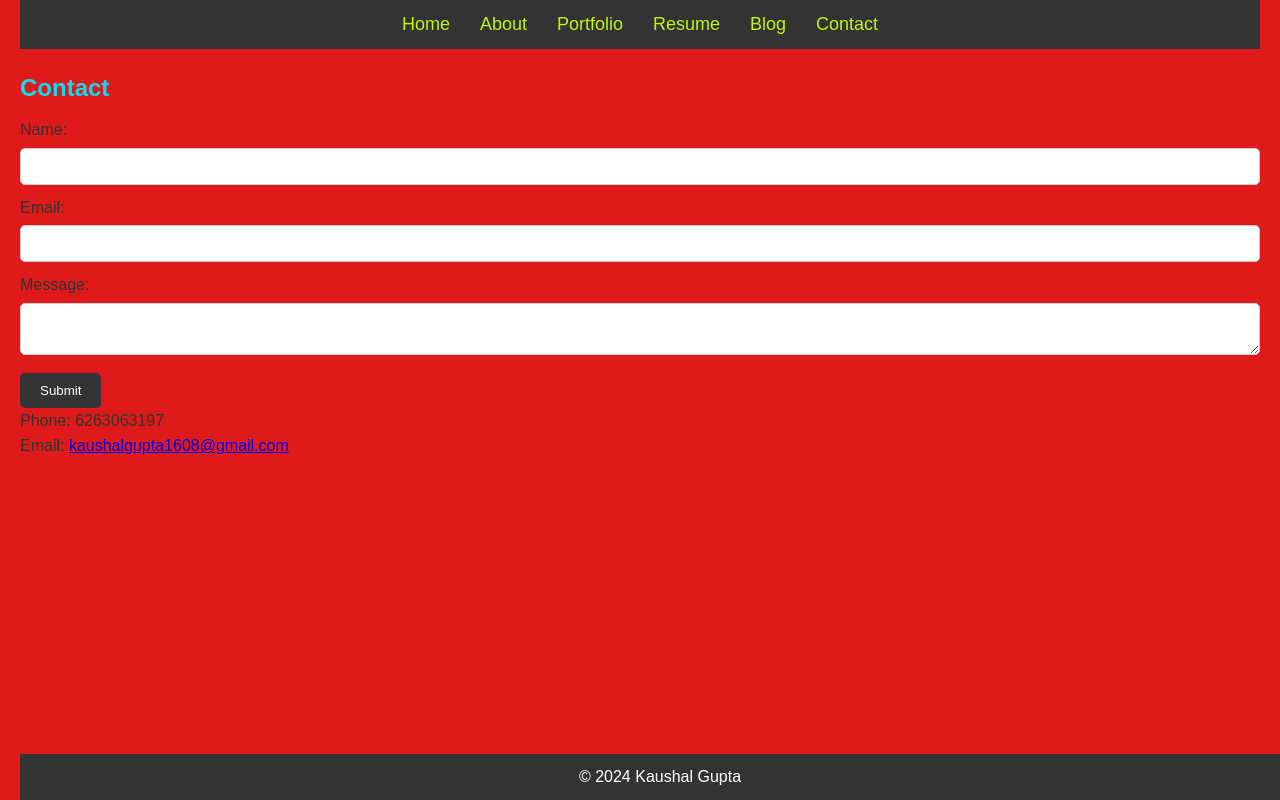
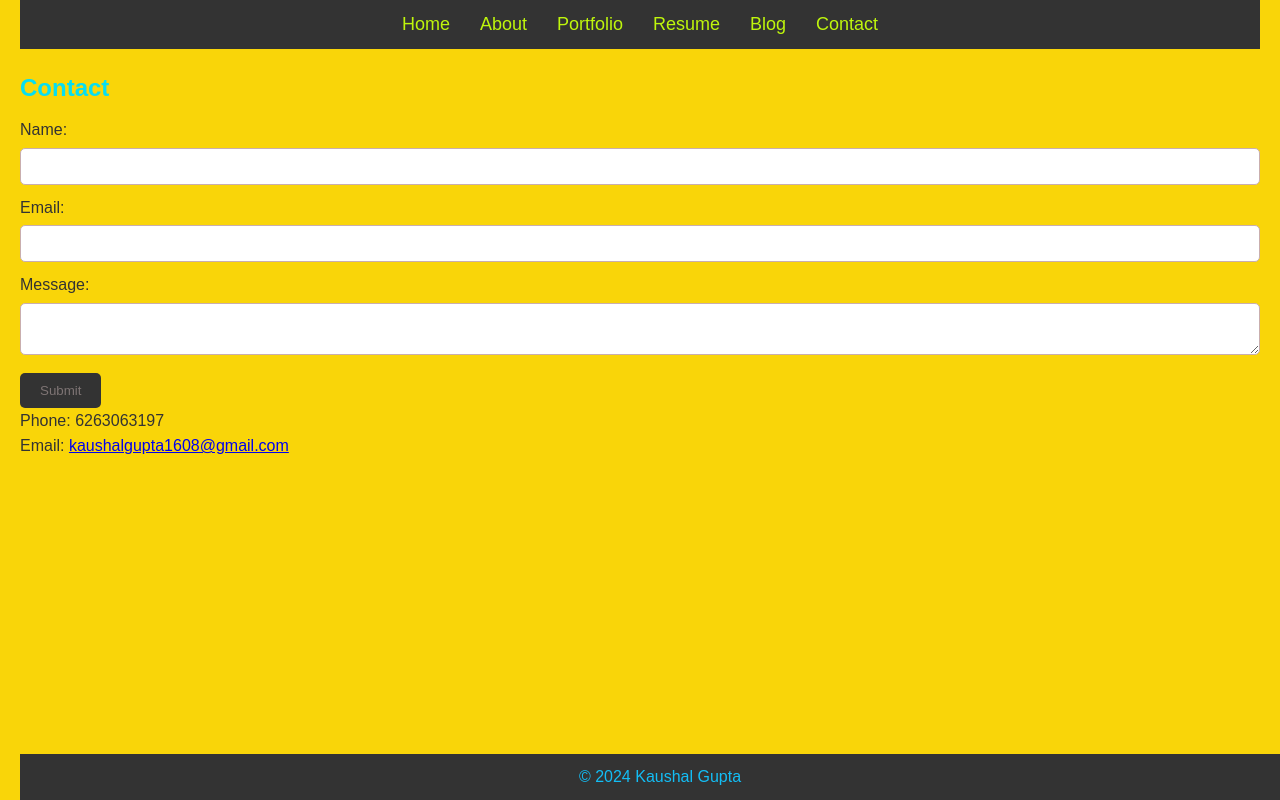
Before and after one commit to kaushaljitendragupta/protfoliowebsite, a plain HTML site: page contact.html in a window 1280 px wide. Drawn offline with Linux system fonts and the light colour scheme.

Commit message:
nice play

```diff
--- a/styles.css
+++ b/styles.css
@@ -8,7 +8,7 @@
 body {
     font-family: Arial, sans-serif;
     line-height: 1.6;
-    background-color: #df1a1a;
+    background-color: #f9d509;
     color: #333;
     padding: 0 20px;
 }
@@ -74,7 +74,7 @@ h1, h2, h3 {
 
 footer {
     background-color: #333;
-    color: #fff;
+    color: hsl(195, 93%, 52%);
     text-align: center;
     padding: 10px 0;
     position: fixed;
@@ -91,14 +91,14 @@ form input, form textarea {
     width: 100%;
     padding: 10px;
     margin-bottom: 10px;
-    border: 1px solid #ccc;
+    border: 1px solid #c9aeae;
     border-radius: 5px;
 }
 
 form button {
     padding: 10px 20px;
     background-color: #333;
-    color: #fff;
+    color: #7e7474;
     border: none;
     border-radius: 5px;
     cursor: pointer;
```
